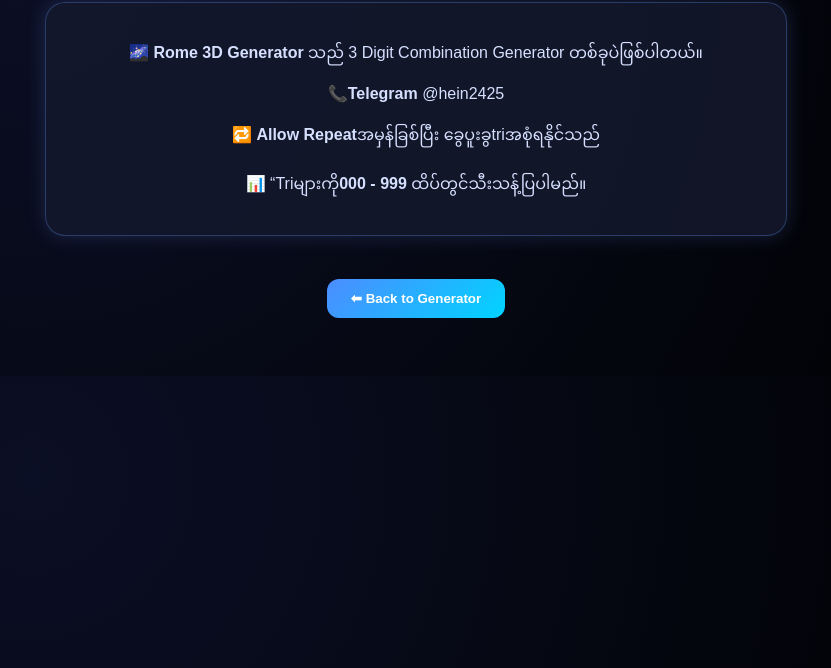
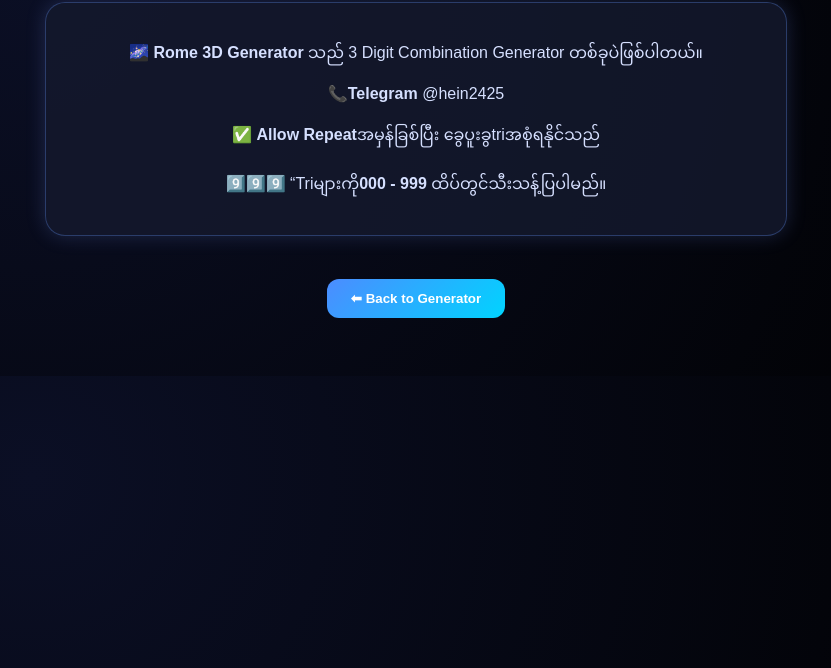
Before and after one commit to arnobf11/Rome3D, a plain HTML site: page guide.html in a window 1280 px wide. Shown: the part 132-800 px from the top of the page, without its empty margins (224-1055 px from the left). Drawn offline with Linux system fonts and the light colour scheme.

Commit message:
Update guide.html

```diff
--- a/guide.html
+++ b/guide.html
@@ -64,8 +64,8 @@
   <div class="tip-box">
     <p>🌌 <strong>Rome 3D Generator</strong> သည် 3 Digit Combination Generator တစ်ခုပဲဖြစ်ပါတယ်။</p>
     📞<strong>Telegram</strong> @hein2425</p>
-       🔁 <strong>Allow Repeat</strong>အမှန်ခြစ်ပြီး ခွေပူးခွtriအစုံရနိုင်သည်  <p>
-         📊 “Triများကို<strong>000 - 999</strong> ထိပ်တွင်သီးသန့်ပြပါမည်။</p>
+       ✅ <strong>Allow Repeat</strong>အမှန်ခြစ်ပြီး ခွေပူးခွtriအစုံရနိုင်သည်  <p>
+         9️⃣9️⃣9️⃣ “Triများကို<strong>000 - 999</strong> ထိပ်တွင်သီးသန့်ပြပါမည်။</p>
   </div>
 
   <button class="back-btn" onclick="window.location.href='index.html'">⬅ Back to Generator</button>
```
